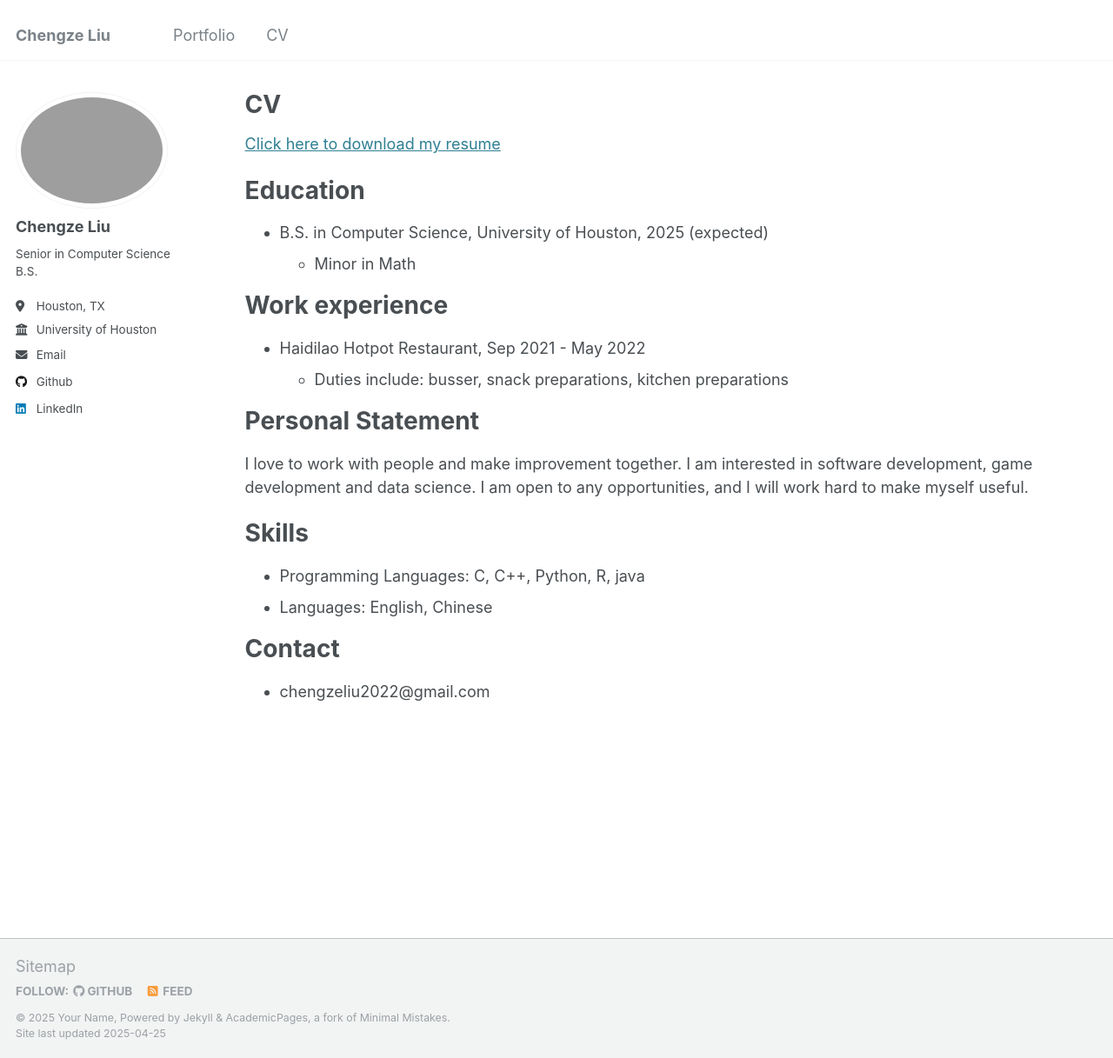
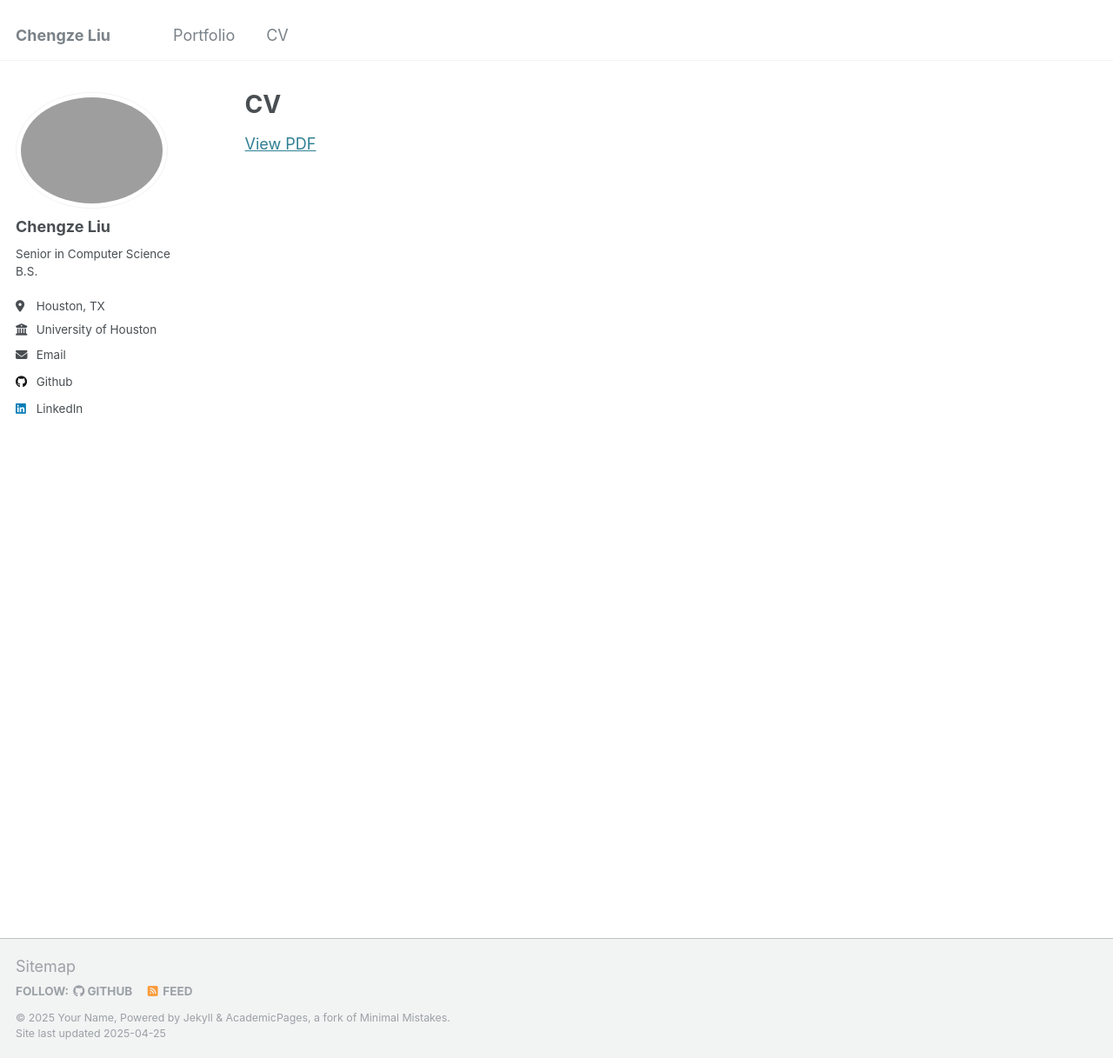
Before and after one commit to chengze24/chengze24.github.io, a Jekyll site: the page built from _pages/cv.md, in a window 1280 px wide and 1217 px high. Shown: the whole window at 87% size. Built offline with Jekyll 4.4.1, drawn with Linux system fonts in a browser that asks for light colours.

Commit message:
Update cv.md

```diff
--- a/_pages/cv.md
+++ b/_pages/cv.md
@@ -9,33 +9,5 @@ redirect_from:
 
 {% include base_path %}
 
-[Click here to download my resume](https://chengze24.github.io/files/resume_ChengzeLiu.pdf)
 
-Education
-======
-* B.S. in Computer Science, University of Houston, 2025 (expected)
-  * Minor in Math
-
-
-Work experience
-======
-* Haidilao Hotpot Restaurant, Sep 2021 - May 2022
-  * Duties include: busser, snack preparations, kitchen preparations
-
-
-Personal Statement
-======
-I love to work with people and make improvement together.
-I am interested in software development, game development and data science.
-I am open to any opportunities, and I will work hard to make myself useful.
-
-
-Skills
-======
-* Programming Languages: C, C++, Python, R, java
-* Languages: English, Chinese
-
-
-Contact
-======
-* chengzeliu2022@gmail.com
+[View PDF]([https://chengze24.github.io/files/resume_ChengzeLiu.pdf])
```
